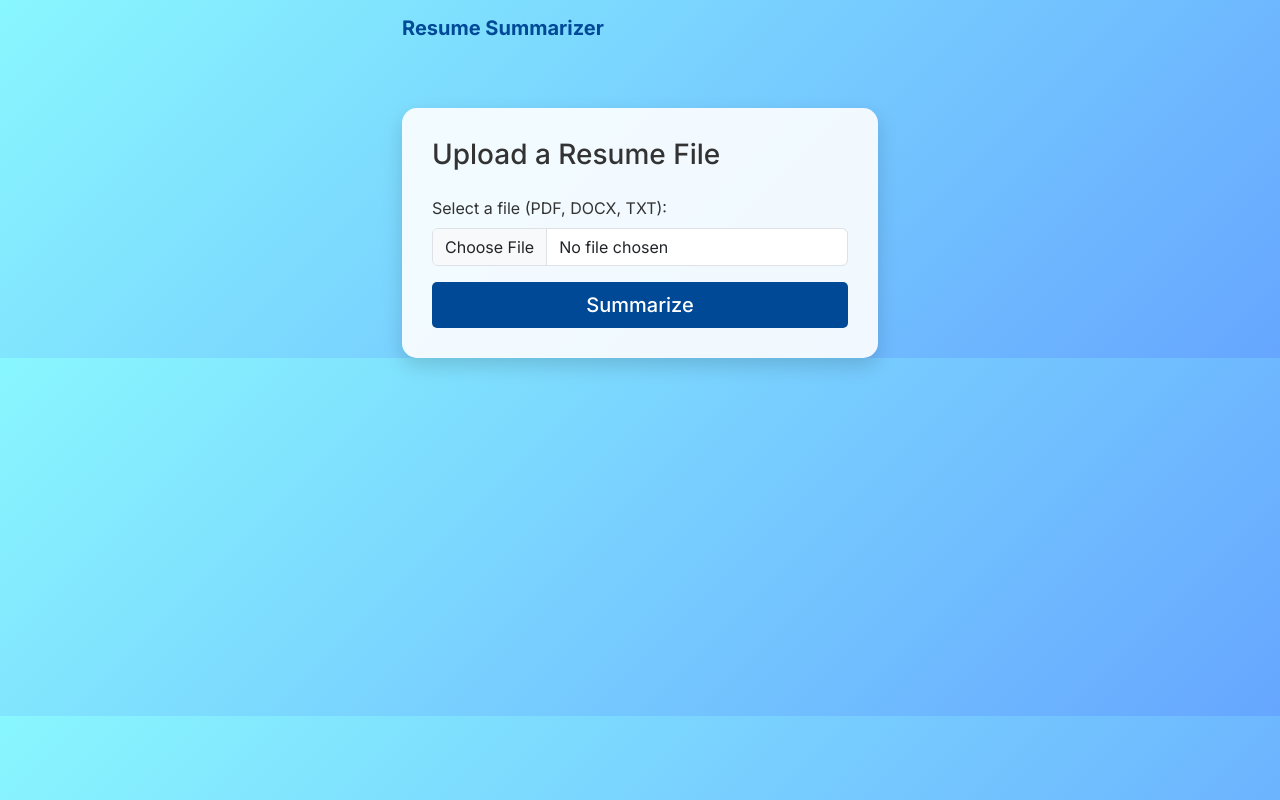
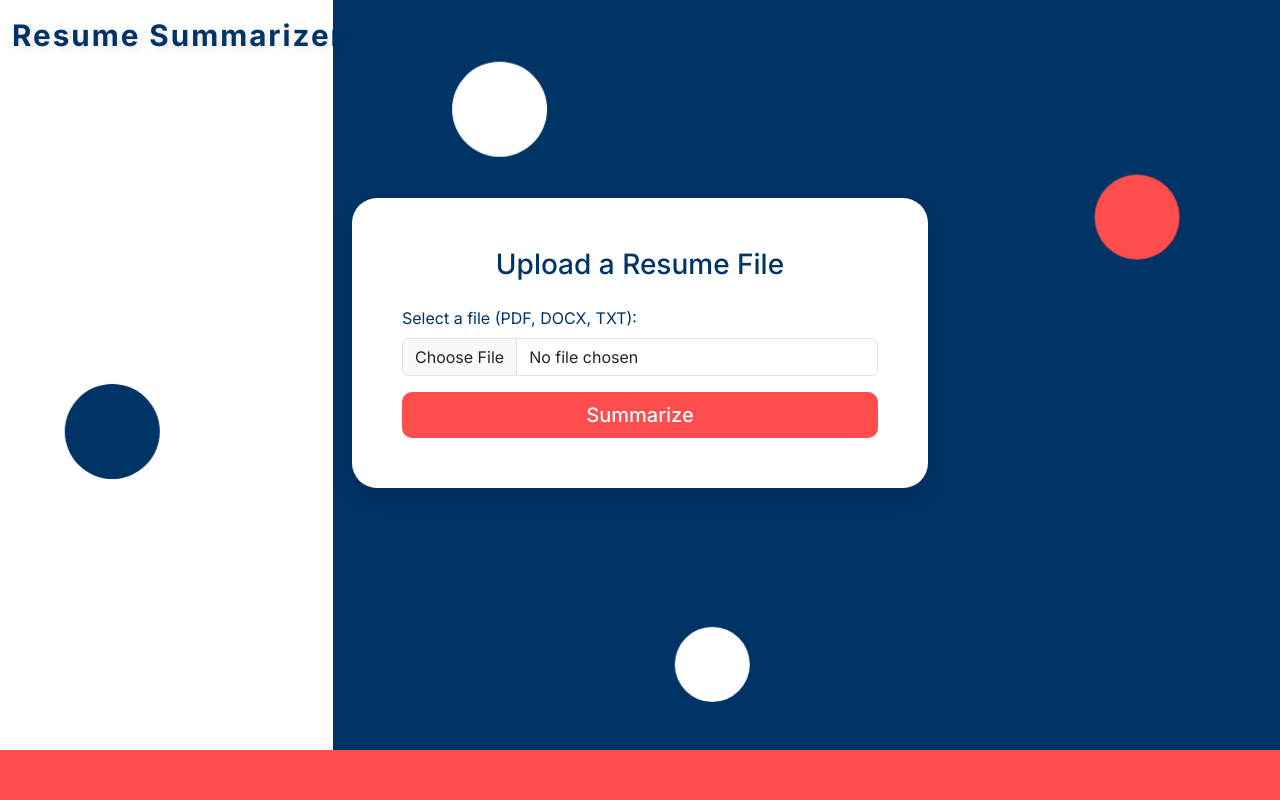
Before and after one commit to KhaledAlrashi1/Resume-Summarizer, a Flask app: page / in a window 1280 px wide. Run offline with Flask 3, Linux system fonts and the light colour scheme; parts of the project's set-up code (start-up, migrations or seed data) failed here and were passed over; some libraries are stand-ins or nearby versions.

Commit message:
Major update in the UI/UX
Signed-off-by: KhaledAlrashidi1 <alrashidi.kha@gmail.com>

```diff
--- a/templates/index.html
+++ b/templates/index.html
@@ -1,5 +1,6 @@
-<!-- <!DOCTYPE html>
+<!DOCTYPE html>
 <html lang="en">
+
 <head>
     <meta charset="UTF-8">
     <meta name="viewport" content="width=device-width, initial-scale=1.0">
@@ -9,55 +10,204 @@
     <style>
         body {
             font-family: 'Inter', sans-serif;
-            background: linear-gradient(135deg, #89f7fe, #66a6ff); /* Unified Gradient Background */
-            padding-top: 60px;
-            color: #ffffff; /* White text */
+            background: linear-gradient(to left, #003366 74%, #ffffff 25.5%);
+            background-size: 100% 100%;
+            padding-top: 150px;
+            color: #333333;
+            /* position: relative; */
+            min-height: 100vh;
+            margin: 0;
+            overflow: hidden;
         }
-        .container {
-            max-width: 500px;
-            margin: auto;
+
+        /* Flex-grow container to take up available space */
+        .flex-grow {
+            flex-grow: 1;
+            display: flex;
+            justify-content: center;
+            align-items: center;
         }
+
+        /* Background shapes and animations */
+        @keyframes moveShape1 {
+            0% {
+                transform: translate(0, 0);
+            }
+            50% {
+                transform: translate(-50px, 20px);
+            }
+            100% {
+                transform: translate(0, 0);
+            }
+        }
+
+        @keyframes moveShape2 {
+            0% {
+                transform: translate(0, 0);
+            }
+            50% {
+                transform: translate(30px, -40px);
+            }
+            100% {
+                transform: translate(0, 0);
+            }
+        }
+
+        @keyframes moveShape3 {
+            0% {
+                transform: translate(0, 0);
+            }
+            50% {
+                transform: translate(-40px, 30px);
+            }
+            100% {
+                transform: translate(0, 0);
+            }
+        }
+
+        @keyframes moveShape4 {
+            0% {
+                transform: translate(0, 0);
+            }
+            50% {
+                transform: translate(50px, -40px);
+            }
+            100% {
+                transform: translate(0, 0);
+            }
+        }
+
+        .abstract-shape-1 {
+            position: absolute;
+            top: 20%;
+            right: 5%;
+            width: 85px;
+            height: 85px;
+            background-color: #ff4c4c;
+            border-radius: 50%;
+            z-index: 0;
+            animation: moveShape1 5s infinite alternate ease-in-out;
+        }
+
+        .abstract-shape-2 {
+            position: absolute;
+            bottom: 40%;
+            left: 5%;
+            width: 95px;
+            height: 95px;
+            background-color: #003366;
+            border-radius: 50%;
+            z-index: 0;
+            animation: moveShape2 7s infinite alternate ease-in-out;
+        }
+
+        .abstract-shape-3 {
+            position: absolute;
+            bottom: 15%;
+            left: 55%;
+            width: 75px;
+            height: 75px;
+            background-color: #ffffff;
+            border-radius: 50%;
+            z-index: 0;
+            animation: moveShape3 5s infinite alternate ease-in-out;
+        }
+
+        .abstract-shape-4 {
+            position: absolute;
+            bottom: 80%;
+            left: 35%;
+            width: 95px;
+            height: 95px;
+            background-color: #ffffff;
+            border-radius: 50%;
+            z-index: 0;
+            animation: moveShape4 6s infinite alternate ease-in-out;
+        }
+
+        /* Red horizontal line */
+        .red-line {
+            content: '';
+            position: absolute;
+            width: 100%;
+            height: 50px;
+            background-color: #ff4c4c;
+            bottom: 0;
+            left: 0;
+        }
+
+        /* Navbar */
         .navbar {
-            background-color: transparent !important; /* Transparent Navbar */
+            background-color: transparent !important;
             box-shadow: none !important;
         }
+
         .navbar-brand {
             font-weight: 700;
-            color: #0056b3; /* White text */
+            font-size: 1.85rem;
+            color: #003366;
+            letter-spacing: 2px;
+            text-shadow: 4px 4px 10px rgba(0, 0, 0, 0.1);
+            z-index: 1;
         }
+
+        /* Content wrapper */
+        .container {
+            max-width: 600px;
+            /* margin: auto; */
+            position: relative;
+            z-index: 1;
+        }
+
+        /* Card styling */
         .card {
-            padding: 30px;
+            padding: 50px;
             border: none;
-            border-radius: 15px; /* Rounded corners */
-            box-shadow: 0 8px 20px rgba(0, 0, 0, 0.15); /* Increased shadow */
-            background: rgba(255, 255, 255, 0.9); /* Semi-transparent card */
-            color: #333333; /* Dark text */
+            border-radius: 25px;
+            box-shadow: 0 10px 25px rgba(0, 0, 0, 0.1);
+            background-color: #ffffff;
+            color: #333333;
         }
+
+        .card h3 {
+            color: #003366;
+        }
+
         .btn-primary {
-            background-color: #0056b3; /* Deep Blue */
+            background-color: #ff4c4c;
             border: none;
             font-weight: 500;
-            border-radius: 5px; /* Rounded button */
+            border-radius: 10px;
             transition: background-color 0.3s, box-shadow 0.3s;
         }
+
         .btn-primary:hover {
-            background-color: #004080; /* Darker Blue */
-            box-shadow: 0 6px 15px rgba(0, 0, 0, 0.2); /* Shadow on hover */
+            background-color: #e63b3b;
+            box-shadow: 0 6px 15px rgba(0, 0, 0, 0.2);
+        }
+
+        .form-label {
+            color: #003366;
         }
     </style>
 </head>
+
 <body>
-    <nav class="navbar navbar-expand-lg navbar-light fixed-top">
-        <div class="container">
+    <nav class="navbar navbar-light fixed-top">
+        <div class="container-fluid">
             <a class="navbar-brand" href="#">Resume Summarizer</a>
         </div>
     </nav>
+
+    <div class="flex-grow">
         <div class="container mt-5">
             <div class="card">
                 <h3 class="text-center mb-4">Upload a Resume File</h3>
                 <form action="/summarize" method="post" enctype="multipart/form-data">
                     <div class="mb-3">
-                    <label for="file" class="form-label">Select a file (PDF, DOCX, TXT):</label>
+                        <label for="file" class="form-label">
+                            <i class="bi bi-cloud-upload-fill"></i> Select a file (PDF, DOCX, TXT):
+                        </label>
                         <input type="file" class="form-control" name="file" accept=".pdf, .docx, .txt" required>
                     </div>
                     <div class="d-grid">
@@ -66,81 +216,18 @@
                 </form>
             </div>
         </div>
+    </div>
+
+    <!-- Red line always at the bottom -->
+    <div class="red-line"></div>
+
+    <!-- Abstract shapes in the background -->
+    <div class="abstract-shape-1"></div>
+    <div class="abstract-shape-2"></div>
+    <div class="abstract-shape-3"></div>
+    <div class="abstract-shape-4"></div>
+
     <script src="https://cdn.jsdelivr.net/npm/bootstrap@5.3.0/dist/js/bootstrap.bundle.min.js"></script>
 </body>
-</html> -->
 
-<!DOCTYPE html>
-<html lang="en">
-<head>
-    <meta charset="UTF-8">
-    <meta name="viewport" content="width=device-width, initial-scale=1.0">
-    <title>Resume Summarizer</title>
-    <link href="https://cdn.jsdelivr.net/npm/bootstrap@5.3.0/dist/css/bootstrap.min.css" rel="stylesheet">
-    <link href="https://fonts.googleapis.com/css2?family=Inter:wght@300;400;500;700&display=swap" rel="stylesheet">
-    <style>
-        body {
-            font-family: 'Inter', sans-serif;
-            background: linear-gradient(135deg, #89f7fe, #66a6ff); /* Unified Gradient Background */
-            padding-top: 60px;
-            color: #ffffff; /* White text */
-        }
-        .container {
-            max-width: 500px;
-            margin: auto;
-        }
-        .navbar {
-            background-color: transparent !important; /* Transparent Navbar */
-            box-shadow: none !important;
-        }
-        .navbar-brand {
-            font-weight: 700;
-            color: #004997; /* Dark Blue text */
-        }
-        .card {
-            padding: 30px;
-            border: none;
-            border-radius: 15px; /* Rounded corners */
-            box-shadow: 0 8px 20px rgba(0, 0, 0, 0.15); /* Increased shadow */
-            background: rgba(255, 255, 255, 0.9); /* Semi-transparent card */
-            color: #333333; /* Dark text */
-        }
-        .btn-primary {
-            background-color: #004997; /* Deep Blue */
-            border: none;
-            font-weight: 500;
-            border-radius: 5px; /* Rounded button */
-            transition: background-color 0.3s, box-shadow 0.3s;
-        }
-        .btn-primary:hover {
-            background-color: #004080; /* Darker Blue */
-            box-shadow: 0 6px 15px rgba(0, 0, 0, 0.2); /* Shadow on hover */
-        }
-        .text-left {
-            text-align: left !important; /* Align text to the left */
-        }
-    </style>
-</head>
-<body>
-    <nav class="navbar navbar-expand-lg navbar-light fixed-top">
-        <div class="container">
-            <a class="navbar-brand" href="#">Resume Summarizer</a>
-        </div>
-    </nav>
-    <div class="container mt-5">
-        <div class="card">
-            <h3 class="text-left mb-4">Upload a Resume File</h3>
-            <form action="/summarize" method="post" enctype="multipart/form-data">
-                <div class="mb-3">
-                    <label for="file" class="form-label">Select a file (PDF, DOCX, TXT):</label>
-                    <input type="file" class="form-control" name="file" accept=".pdf, .docx, .txt" required>
-                </div>
-                <div class="d-grid">
-                    <button type="submit" class="btn btn-primary btn-lg">Summarize</button>
-                </div>
-            </form>
-        </div>
-    </div>
-    <script src="https://cdn.jsdelivr.net/npm/bootstrap@5.3.0/dist/js/bootstrap.bundle.min.js"></script>
-</body>
 </html>
```
Also changed, not shown: templates/summary.html (+179 -93 lines). Lines whose indentation alone changed are shown as unchanged.
